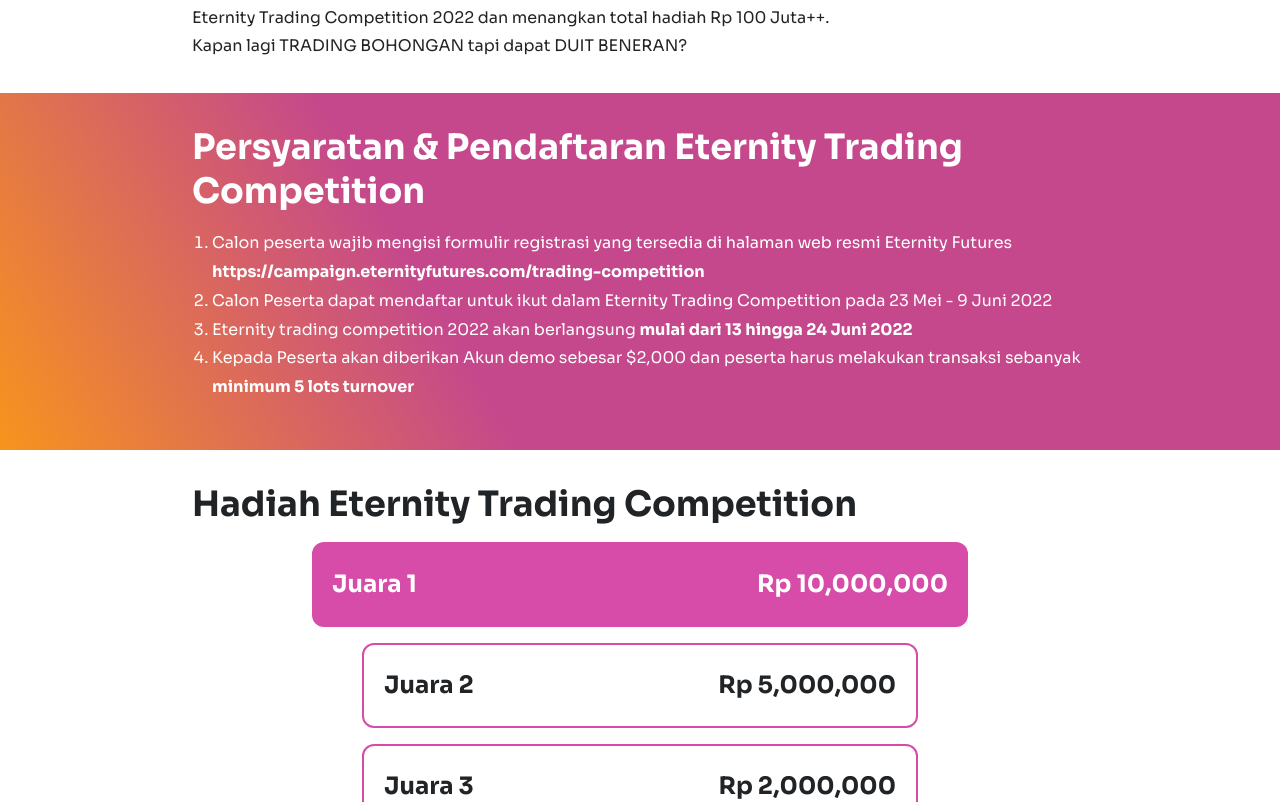
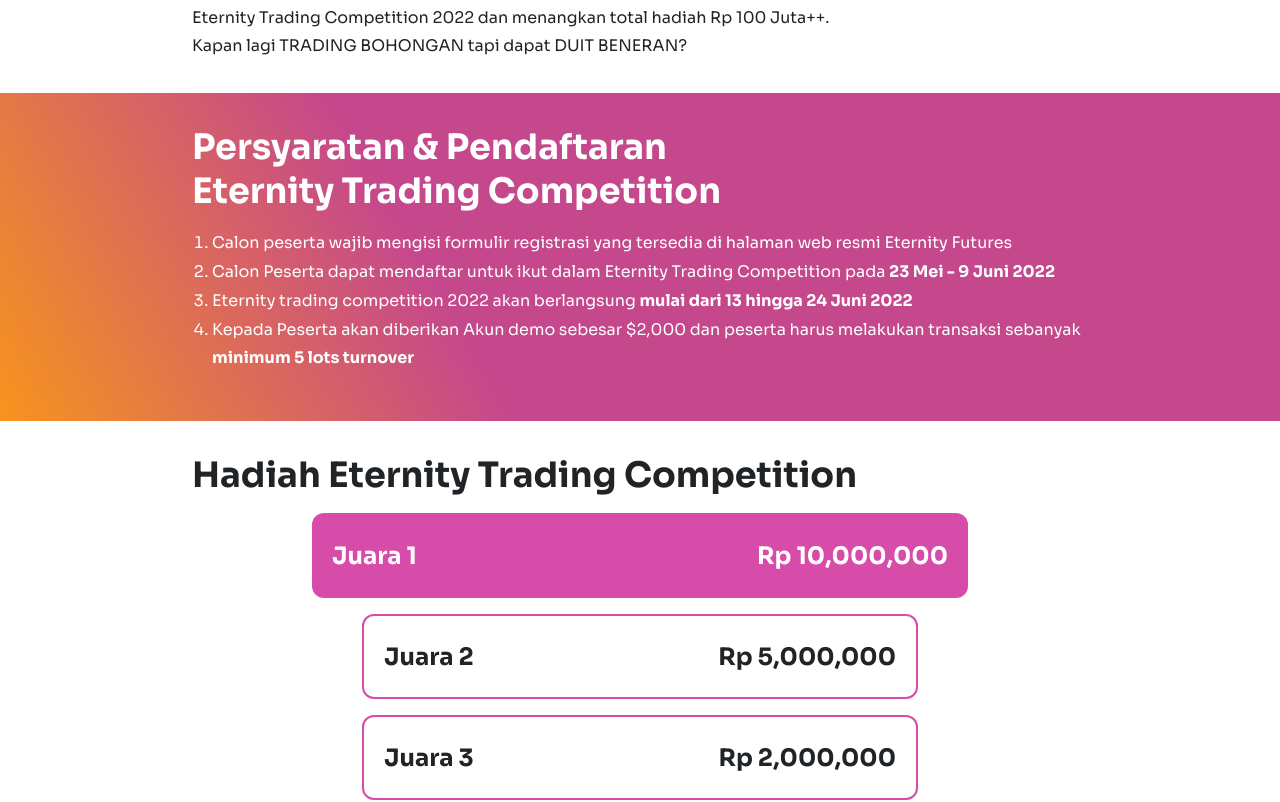
Before and after one commit to eternityfutures/eternity-campaign, a Next.js app: page /trading-competition in a window 1280 px wide. Shown: the part 761-1563 px from the top of the page. Built offline with nearby package versions, Linux system fonts and the light colour scheme; no server answers.

Commit message:
final revision

```diff
--- a/pages/trading-competition.js
+++ b/pages/trading-competition.js
@@ -78,7 +78,7 @@ const TitleMargin = styled.h1`
 const Title = styled.h1`
   font-family: "Sora", san-serif;
   font-size: 35px;
-  color: #212427;
+  color: ${props => props.color};
   margin: 0;
   @media (max-width: 768px) {
     font-size: 26px;
@@ -106,17 +106,9 @@ const Description = styled.p`
 const FormDescription = styled.p`
   font-family: "Sora", san-serif;
   font-size: 12px;
-  color: #212427;
+  color: #fff;
   margin: 0;
   line-height: 1.8;
-`
-
-const LinkText = styled.a`
-  font-family: "Sora", san-serif;
-  font-weight: bold;
-  line-height: 1.8;
-  color: #FFF;
-  word-wrap: break-word;
 `
 
 const Table = styled.table`
@@ -455,7 +447,7 @@ export default function Home() {
 
       <Container>
         <IntroSection>
-          <Title>ETERNITY PRESENT:</Title>
+          <Title color='#212427'>ETERNITY PRESENT:</Title>
           <TitleMargin color='#212427'>TRADING COMPETITION 2022</TitleMargin>
           <Image src={"/trading-comp/banner-final4.webp"} width={1080} height={552} alt="Banner" />
           <Description style={{ marginTop: 16 }}>Saat yang ditunggu-tunggu nih!</Description>
@@ -466,10 +458,11 @@ export default function Home() {
 
       <ContainerGradient>
         <IntroSection>
-          <TitleMargin color='#FFF'>Persyaratan & Pendaftaran Eternity Trading Competition</TitleMargin>
+          <Title color='#FFF'>Persyaratan & Pendaftaran</Title>
+          <TitleMargin color='#FFF'>Eternity Trading Competition</TitleMargin>
           <Ol type='1'>
-            <List style={{ color: '#FFF' }}>Calon peserta wajib mengisi formulir registrasi yang tersedia di halaman web resmi Eternity Futures <span><LinkText href='https://campaign.eternityfutures.com/trading-competition'>https://campaign.eternityfutures.com/trading-competition</LinkText></span></List>
-            <List style={{ color: '#FFF' }}>Calon Peserta dapat mendaftar untuk ikut dalam Eternity Trading Competition pada 23 Mei - 9 Juni 2022</List>
+            <List style={{ color: '#FFF' }}>Calon peserta wajib mengisi formulir registrasi yang tersedia di halaman web resmi Eternity Futures</List>
+            <List style={{ color: '#FFF' }}>Calon Peserta dapat mendaftar untuk ikut dalam Eternity Trading Competition pada <b>23 Mei - 9 Juni 2022</b></List>
             <List style={{ color: '#FFF' }}>Eternity trading competition 2022 akan berlangsung <b>mulai dari 13 hingga 24 Juni 2022</b></List>
             <List style={{ color: '#FFF' }}>Kepada Peserta akan diberikan Akun demo sebesar $2,000 dan peserta harus melakukan transaksi sebanyak <b>minimum 5 lots turnover</b></List>
           </Ol>
```
